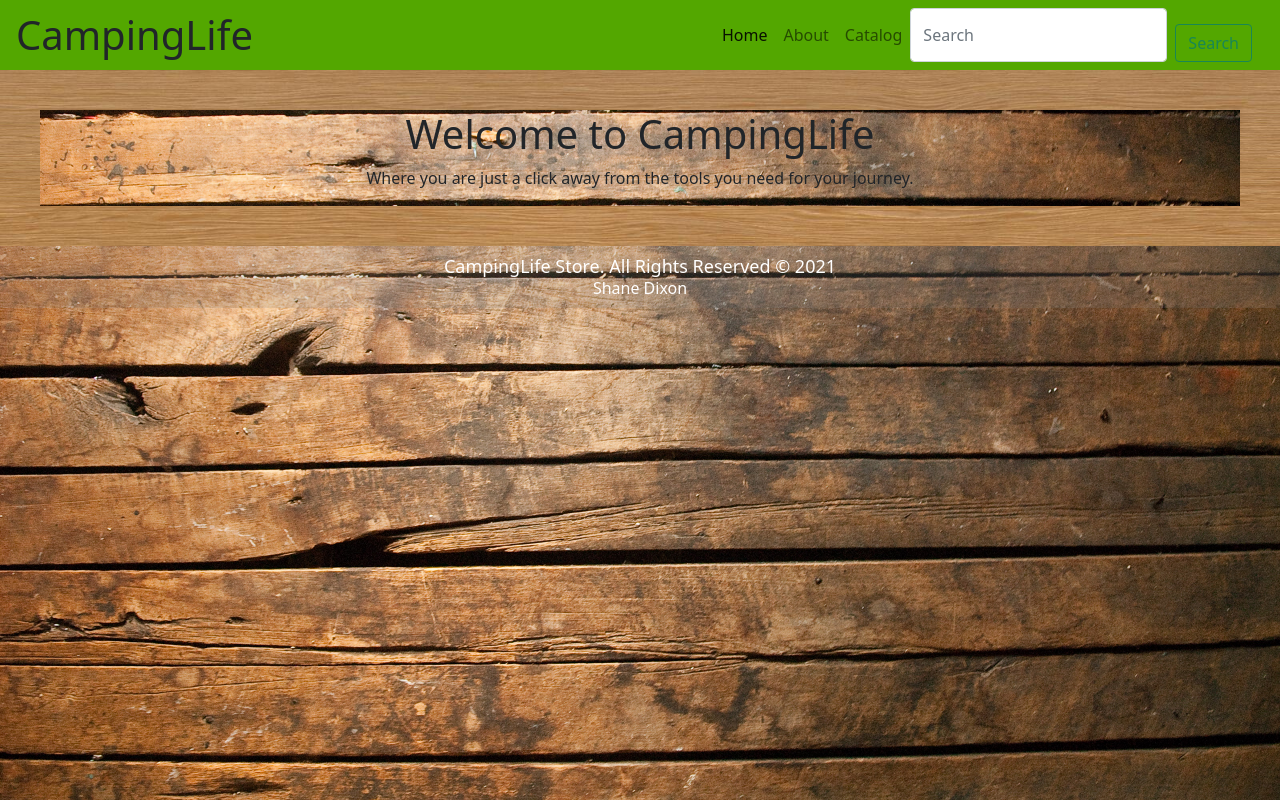
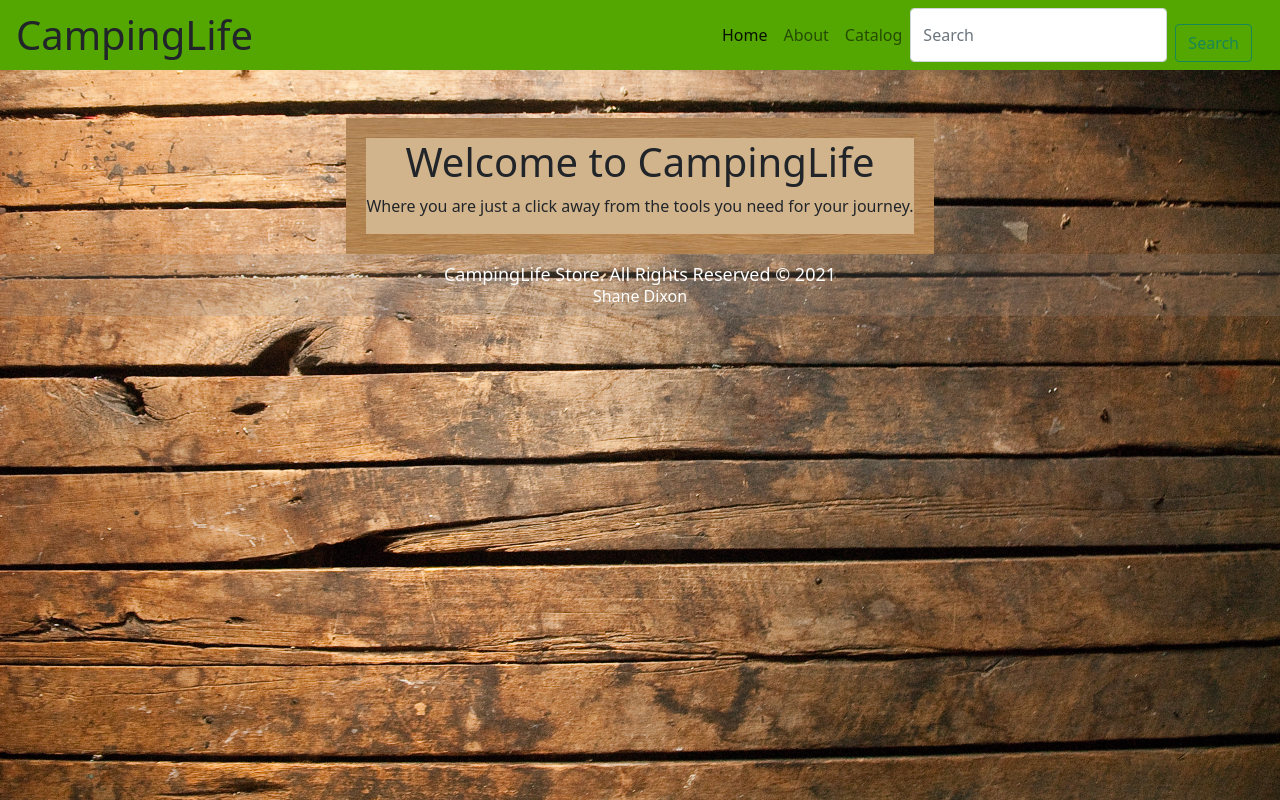
Before and after one commit to shanedixon13/campinglife, a React (Create React App) app: page / in a window 1280 px wide. Built offline with nearby package versions, Linux system fonts and the light colour scheme.

Commit message:
Updated CSS

```diff
--- a/src/components/catalog.css
+++ b/src/components/catalog.css
@@ -31,7 +31,7 @@ body {
 	margin-left: auto;
 	margin-right: auto;
 	background-color: tan;
-	border: 40px solid transparent;
+	border: 30px solid transparent;
 	border-image: url("./css_backgrounds/border-frame.jpg") 50;
 	flex-wrap: wrap;
 	justify-content: center;
--- a/src/components/home.css
+++ b/src/components/home.css
@@ -1,4 +1,11 @@
 .home-page {
-	border: 40px solid transparent;
+	margin-top: 3rem;
+	display: flex;
+	justify-content: center;
+}
+.home-page .welcome-message {
+	border: 20px solid transparent;
 	border-image: url("./css_backgrounds/border-frame.jpg") 50;
+	background-color: tan;
+	width: fit-content;
 }
--- a/src/components/home.jsx
+++ b/src/components/home.jsx
@@ -3,11 +3,13 @@ import "./home.css";
 const Home = () => {
 	return (
 		<div className="home-page">
-			<h1>Welcome to CampingLife</h1>
-			<p>
-				Where you are just a click away from the tools you need for your
-				journey.
-			</p>
+			<div className="welcome-message">
+				<h1>Welcome to CampingLife</h1>
+				<p>
+					Where you are just a click away from the tools you need for
+					your journey.
+				</p>
+			</div>
 		</div>
 	);
 };
--- a/src/components/item.css
+++ b/src/components/item.css
@@ -1,5 +1,5 @@
 .item {
-	border: 2px solid grey;
+	border: 2px solid transparent;
 	background-color: rgba(165, 42, 42, 0.603);
 	color: white;
 	width: 250px;
@@ -17,6 +17,7 @@
 .item img {
 	display: flex;
 	width: 220px;
+	border-radius: 4px;
 	margin-bottom: 0.5rem;
 }
 .btn {
```
